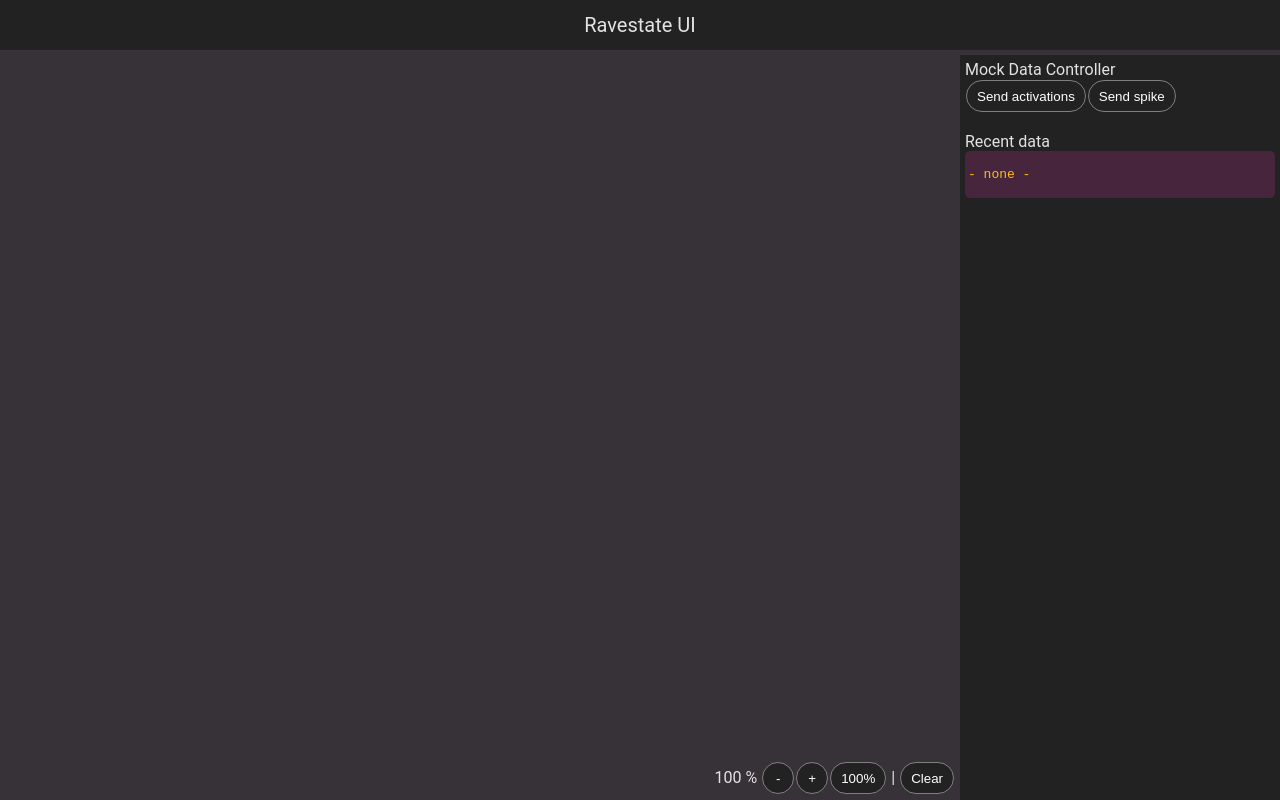
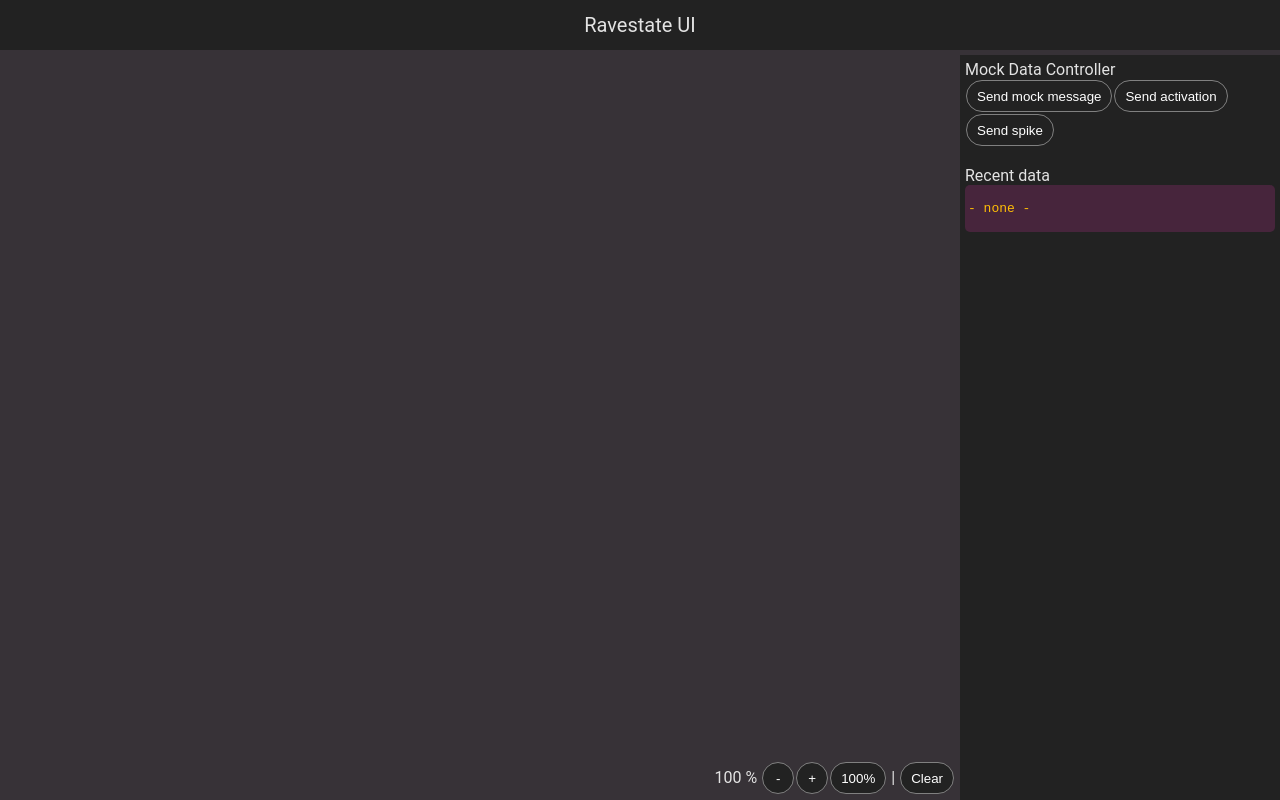
Before and after one commit to Roboy/ravestate, an Angular app in the folder modules/ravestate_ui_new/: page / in a window 1280 px wide. Built offline with nearby package versions, Linux system fonts and the light colour scheme.

Commit message:
sending mock data

```diff
--- a/modules/ravestate_ui_new/src/app/mock-data/mock-data-controller/mock-data-controller.component.ts
+++ b/modules/ravestate_ui_new/src/app/mock-data/mock-data-controller/mock-data-controller.component.ts
@@ -7,7 +7,8 @@ import { Subscription } from "rxjs";
     template: `
         Mock Data Controller
         <br>
-        <button (click)="mockDataService.sendActivations()">Send activations</button>
+        <button (click)="mockDataService.sendNextMockMessage()">Send mock message</button>
+        <button (click)="mockDataService.sendActivation()">Send activation</button>
         <button (click)="mockDataService.sendSpike()">Send spike</button>
         <br><br>
         Recent data
--- a/modules/ravestate_ui_new/src/app/mock-data/mock-data.service.ts
+++ b/modules/ravestate_ui_new/src/app/mock-data/mock-data.service.ts
@@ -261,43 +261,51 @@ const MOCK_MESSAGES: Array<SpikeUpdate | ActivationUpdate> = [
 })
 export class MockDataService {
 
-    dataStream: Subject<{type: 'tick' | 'spike', [others: string]: any}>;
+    dataStream: Subject<SpikeUpdate | ActivationUpdate>;
 
-    ticks: Observable<ActivationsTick>;
-    spikes: Observable<Spike>;
+    activations: Observable<ActivationUpdate>;
+    spikes: Observable<SpikeUpdate>;
+
+    private randomIDCounter: number = 100;
+    private mockMessageCounter: number = 0;
 
     constructor() {
         this.dataStream = new Subject();
-        this.ticks = this.dataStream.pipe(filter(data => data.type === 'tick'), map(data => data as ActivationsTick));
-        this.spikes = this.dataStream.pipe(filter(data => data.type === 'spike'), map( data => data as Spike));
+        this.activations = this.dataStream.pipe(filter(data => data.type === 'activation'), map(data => data as ActivationUpdate));
+        this.spikes = this.dataStream.pipe(filter(data => data.type === 'spike'), map( data => data as SpikeUpdate));
     }
 
-    public sendActivations() {
+    public sendNextMockMessage() {
+        if (this.mockMessageCounter < MOCK_MESSAGES.length) {
+            this.dataStream.next(MOCK_MESSAGES[this.mockMessageCounter]);
+            this.mockMessageCounter++;
+        } else {
+            this.sendSpike();
+        }
+    }
+
+    public sendActivation() {
         this.dataStream.next({
-            activations: [
-                {
-                    activated: false,
-                    constraints: {
-                        'sample nonexistent spike': -1,
-                        'sample spike 0': 0
-                    },
-                    id: 0,
-                    name: 'sample activation 0',
-                    specificity: 5
-                }
-            ],
-            type: 'tick'
+            type: 'activation',
+            id: this.randomIDCounter,
+            state: 'random state',
+            specificity: Math.random(),
+            status: 'ready',
+            spikes: [{
+                'random spike': 100
+            }]
         });
+        this.randomIDCounter++;
     }
 
     public sendSpike() {
         this.dataStream.next({
-            id: 0,
-            name: 'sample spike 0',
-            parent: 1,
-            propertyValueAtCreation: 'whatever you want it to be',
-            type: 'spike'
+            type: 'spike',
+            id: this.randomIDCounter,
+            signal: 'random spike',
+            parents: []
         });
+        this.randomIDCounter++;
     }
 
 }
--- a/modules/ravestate_ui_new/src/app/svg/activation-spike-graph/activation-spike-graph.component.ts
+++ b/modules/ravestate_ui_new/src/app/svg/activation-spike-graph/activation-spike-graph.component.ts
@@ -55,7 +55,7 @@ export class ActivationSpikeGraphComponent implements OnDestroy {
 
         }));
 
-        this.subscriptions.add(this.mockDataService.ticks.subscribe(tick => {
+        this.subscriptions.add(this.mockDataService.activations.subscribe(activation => {
             const x = this.lastX;
             const y = (Math.random() * 2 - 1) * 200;
             const lastNode = this.nodes.length > 0 ? this.nodes[this.nodes.length - 1] : null;
```
